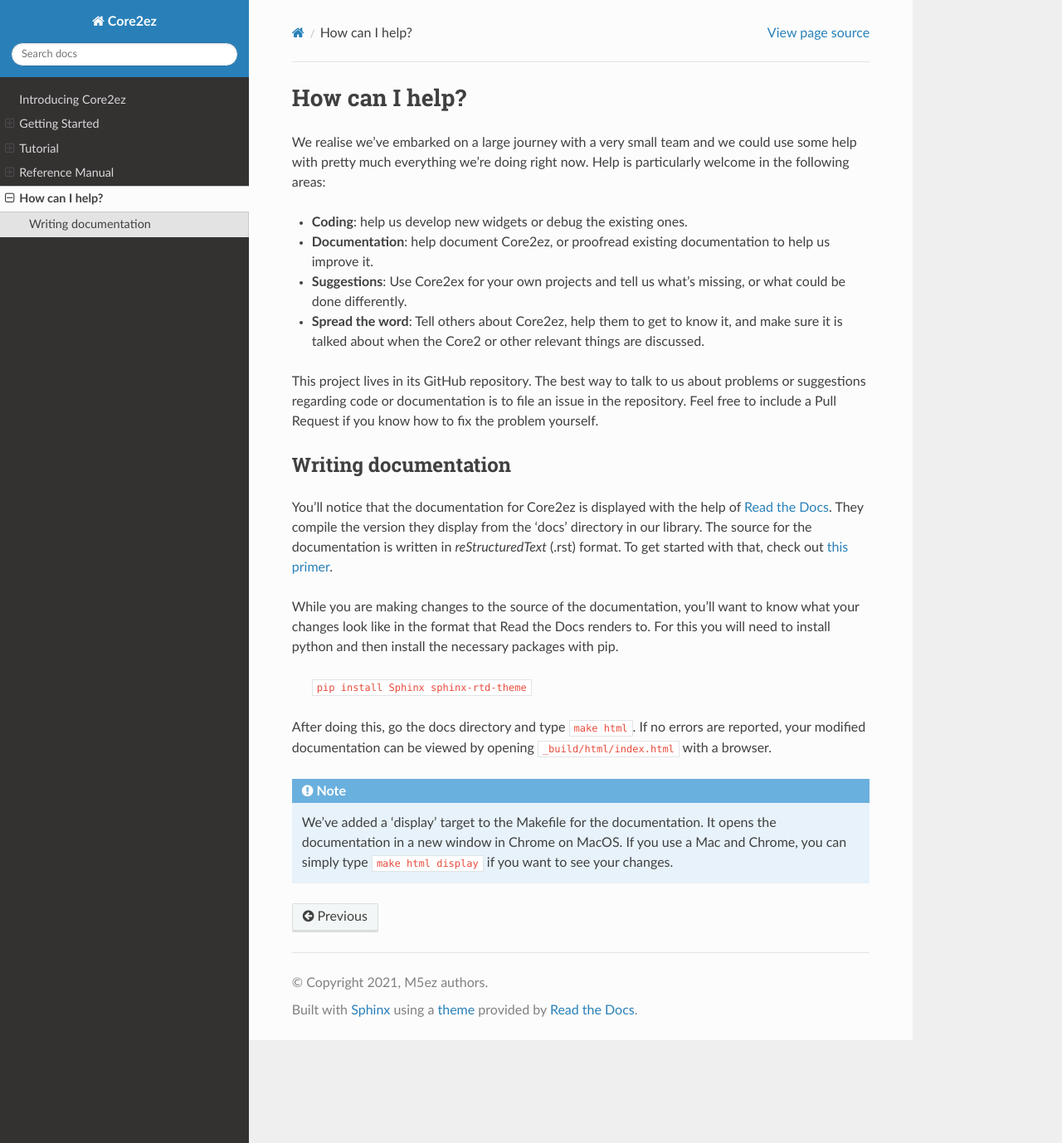
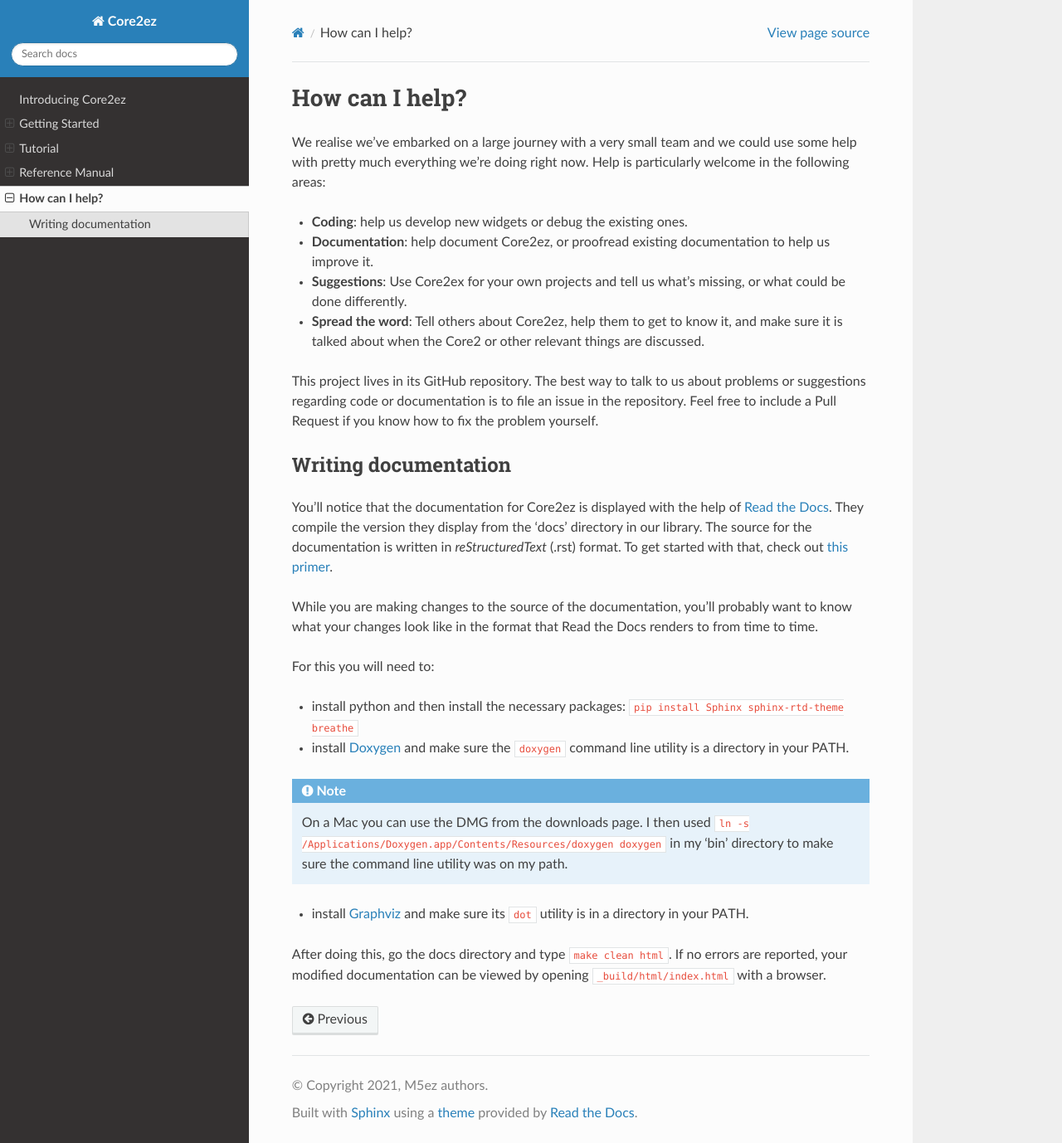
Before and after one commit to M5ez/Core2ez, a Sphinx documentation site: the page built from docs/05_helping.rst, in a window 1280 px wide and 1378 px high. Shown: the whole window at 83% size. Built offline with Sphinx 7.4.7 and the Read the Docs theme 2.0.0, drawn with Linux system fonts in a browser that asks for light colours.

Commit message:
documentation changes

```diff
--- a/docs/helping.rst
+++ b/docs/05_helping.rst
@@ -21,12 +21,18 @@
 
 You'll notice that the documentation for Core2ez is displayed with the help of `Read the Docs <readthedocs.org>`_. They compile the version they display from the 'docs' directory in our library. The source for the documentation is written in `reStructuredText` (.rst) format. To get started with that, check out `this primer <https://www.sphinx-doc.org/en/master/usage/restructuredtext/basics.html>`_.
 
-While you are making changes to the source of the documentation, you'll want to know what your changes look like in the format that Read the Docs renders to. For this you will need to install python and then install the necessary packages with pip.
+While you are making changes to the source of the documentation, you'll probably want to know what your changes look like in the format that Read the Docs renders to from time to time.
 
-  ``pip install Sphinx sphinx-rtd-theme``
+For this you will need to:
 
-After doing this, go the docs directory and type ``make html``. If no errors are reported, your modified documentation can be viewed by opening ``_build/html/index.html`` with a browser.
+* install python and then install the necessary packages: ``pip install Sphinx sphinx-rtd-theme breathe``
+
+* install `Doxygen <https://www.doxygen.nl/download.html>`_ and make sure the ``doxygen`` command line utility is a directory in your PATH.
 
 .. note::
 
-    We've added a 'display' target to the Makefile for the documentation. It opens the documentation in a new window in Chrome on MacOS. If you use a Mac and Chrome, you can simply type ``make html display`` if you want to see your changes.
+    On a Mac you can use the DMG from the downloads page. I then used ``ln -s /Applications/Doxygen.app/Contents/Resources/doxygen doxygen`` in my 'bin' directory to make sure the command line utility was on my path.
+
+* install `Graphviz <http://www.graphviz.org/download/>`_ and make sure its ``dot`` utility is in a directory in your PATH.
+
+After doing this, go the docs directory and type ``make clean html``. If no errors are reported, your modified documentation can be viewed by opening ``_build/html/index.html`` with a browser.
--- a/docs/conf.py
+++ b/docs/conf.py
@@ -67,3 +67,4 @@
 # Configure breathe to know about the XML files generated by doxygen
 breathe_projects = { "Core2ez": "_doxygen/doxygen_xml" }
 breathe_default_project = "Core2ez"
+breathe_default_members = ['members']
```
Also changed, not shown: docs/04_reference_manual.rst (renamed from docs/reference_manual.rst, +3 -11 lines), docs/doxygen.conf (+7 -0 lines), docs/index.rst (+5 -5 lines), docs/01_intro.rst (renamed from docs/intro.rst), docs/02_getting_started.rst (renamed from docs/getting_started.rst), docs/03_tutorial.rst (renamed from docs/tutorial.rst), 4 other files.
